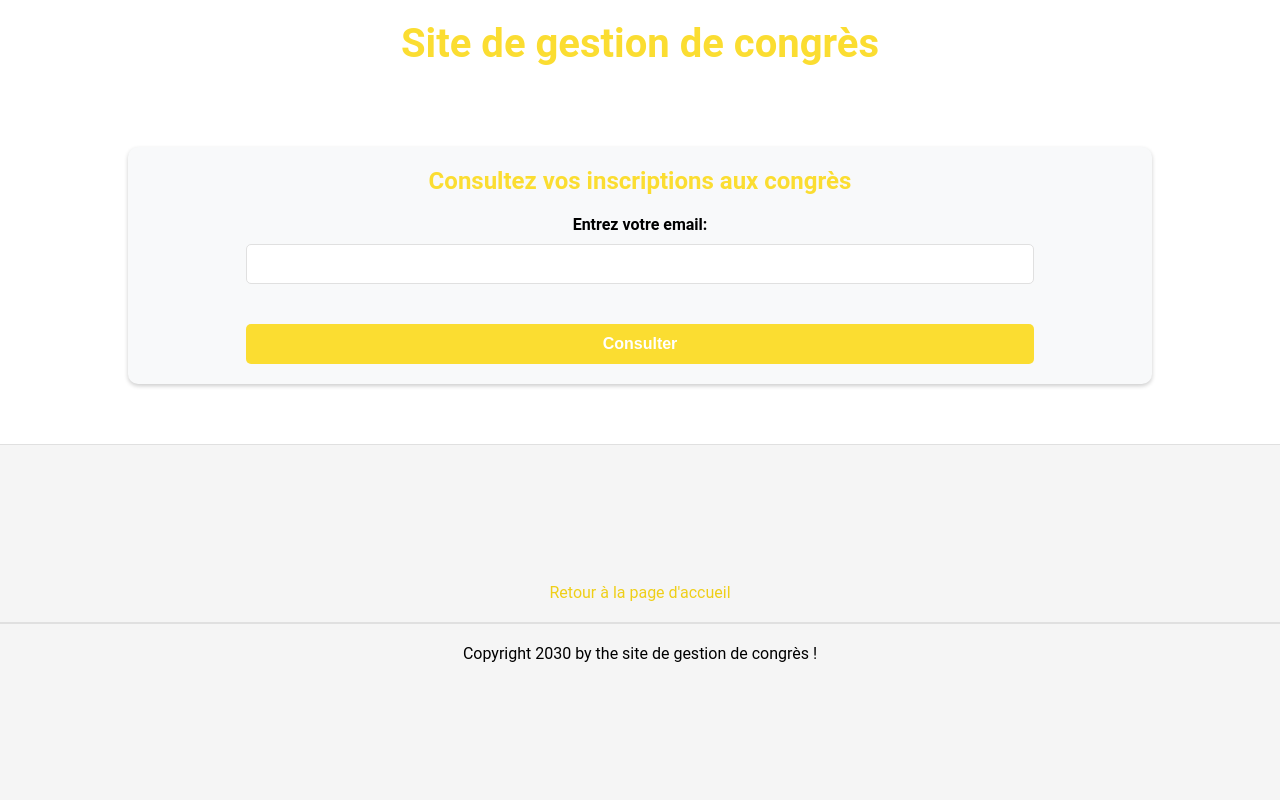
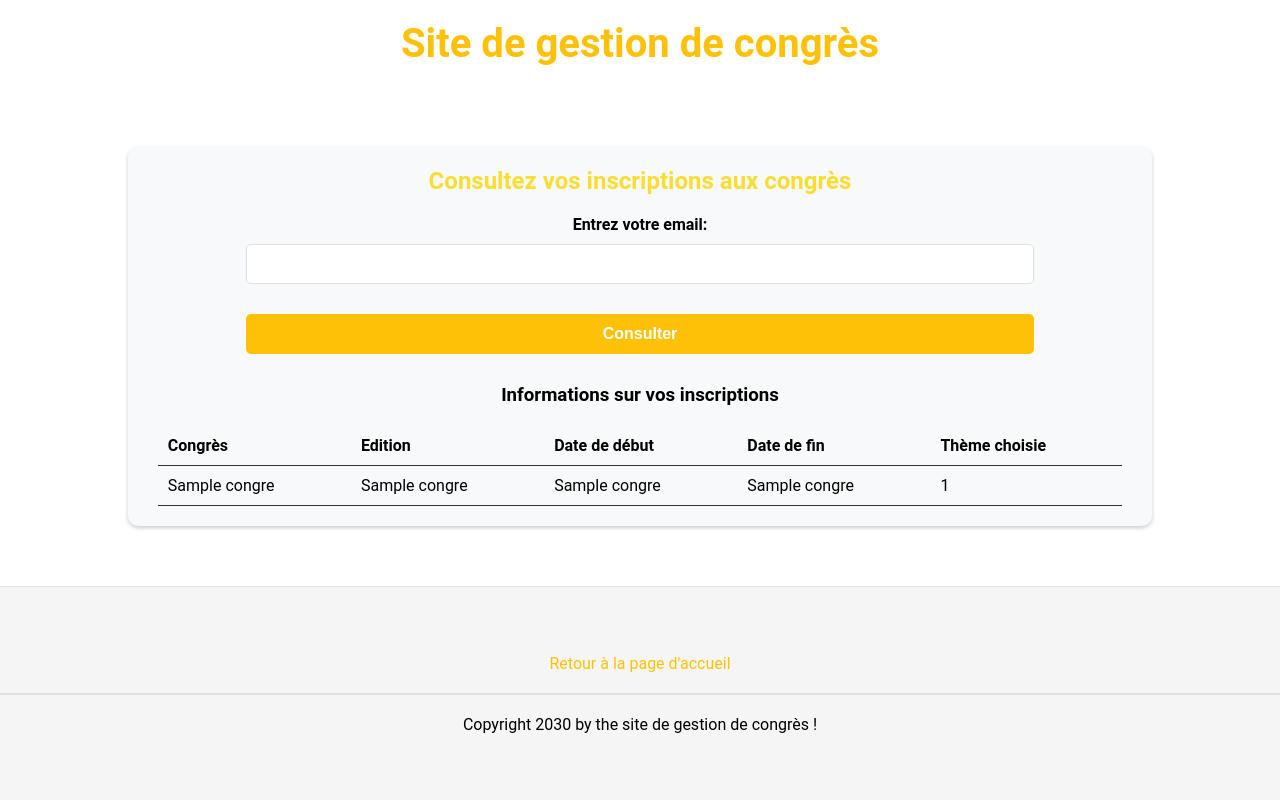
Before and after one commit to EtienneDTS/site_congres, a Flask app: template templates/consultation.html in a window 1280 px wide. Run offline with Flask 3, Linux system fonts and the light colour scheme; the template is opened without the code that fills it: most values are stand-ins (such as "Sample title", 1, 10 or a date in 2020).

Commit message:
changement sur la page consultation

```diff
--- a/app.py
+++ b/app.py
@@ -65,7 +65,6 @@ def inscription():
     query = "select * from statuts"
     result = query_db(connexion, query)
     status = result[0]
-    message = ""
     if request.method == "POST":
         code = request.form.get("cp", "--")
         lastname = request.form.get("lastname")
@@ -102,7 +101,7 @@ def inscription():
         connexion.commit()
         connexion.close()
         return redirect(url_for("confirmation"))
-    return render_template('inscription.html', message="", status=status)
+    return render_template('inscription.html', status=status)
 
 
 @app.route("/confirmation")
@@ -112,7 +111,6 @@ def confirmation():
 
 @app.route("/consultation", methods=['POST', 'GET'])
 def consultation():
-    message = ""
     connexion = create_connexion()
     if request.method == "POST":
         email = request.form.get('email')
@@ -124,19 +122,37 @@ def consultation():
             connexion.close()
             return render_template('consultation.html', message=message)
         codparticipant = result[0][0][0]
-        query = "select codcongres from inscrire where codparticipant = ?"
-        params = str(codparticipant)
+        query = """
+        select c.codcongres, c.titrecongres, c.numeditioncongres, c.dtdebutcongres, c.dtfincongres, t.nomthematique
+        from congres c, inscrire i, participants p, choix_thematiques ct, thematiques t
+        where c.codcongres = i.codcongres
+        and p.codparticipant = i.codparticipant
+        and ct.codparticipant = p.codparticipant
+        and ct.codethematique = t.codethematique
+        and p.codparticipant = ?"""
+        params = [str(codparticipant)]
         result = query_db(connexion, query, params)
-        print(result)
+        data = result[0]
+        column = result[1] # utilise pas car moche demander au prof
+        connexion.close()
         congres_list = []
-        for code in result[0]:
-            query = "select * from congres where codcongres = ?"
-            params = str(code[0])
-            result = query_db(connexion, query, params)
-            print(result[0])
+        congres = [[]]
 
+        for line in data:
+            for word in line[:-1]:
+                congres.append(word)
+            if congres not in congres_list:
+                congres_list.append(congres)
+            congres = [[]]
 
-    return render_template('consultation.html', message=message)
+        for line in data:
+            for congres in congres_list:
+                if line[0] == congres[1]:
+                    congres[0].append(line[-1])
+
+        return render_template('consultation.html', data=congres_list)
+
+    return render_template('consultation.html')
 
 
 if __name__ == "__main__":
--- a/static/base.css
+++ b/static/base.css
@@ -6,7 +6,7 @@
 
 a {
     text-decoration: none;
-    color: #efcf18;
+    color: #ffc107;
 }
 
 ul,
@@ -16,7 +16,7 @@ ol {
 
 h1 {
     font-size: 2.5rem;
-    color: #fbdd31;
+    color: #ffc107;
     margin: 20px 0;
     text-align: center;
 }
--- a/static/consultation.css
+++ b/static/consultation.css
@@ -43,7 +43,7 @@ form input {
 }
 
 form input:focus {
-  border-color: #fbdd31;
+  border-color: #ffc107;
   outline: none;
 }
 
@@ -55,7 +55,7 @@ form button {
   width: 80%;
   height: 40px;
   margin-top: 20px;
-  background-color: #fbdd31;
+  background-color: #ffc107;
   color: white;
   border: none;
   border-radius: 5px;
@@ -63,13 +63,37 @@ form button {
   transition: background-color 0.3s ease;
   cursor: pointer;
   font-weight: bold;
+  transition: box-shadow 0.3s ease;
 }
 
 form button:hover {
-  background-color: #efcf18;
+  box-shadow: 0 0 10px rgba(0, 0, 0, 0.25);
 }
 
 .message {
   color: red;
   margin-top: 10px;
 }
+
+.content {
+  display: flex;
+  flex-direction: column;
+  align-items: center;
+  margin-top: 30px;
+  width: 98%;
+}
+
+.content table {
+  width: 100%;
+  border-collapse: collapse;
+  margin-top: 20px;
+
+
+}
+
+.content table thead th, .content table td {
+  text-align: left;
+  padding: 10px;
+  vertical-align: top;
+  border-bottom: solid 1px #333;
+}
--- a/templates/consultation.html
+++ b/templates/consultation.html
@@ -13,12 +13,44 @@
   <form action="{{url_for('consultation')}}" method="POST">
     <label>Entrez votre email: </label>
     <input type="email" name="email">
+    {% if message %}
     <h3 class="message">{{message}}</h3>
+    {% endif %}
     <button type="submit">Consulter</button>
   </form>
-  {% if data %}
+  {% if data is defined %}
   <div class="content">
-
+    {% if not data %}
+    <h3>Vous n'êtes inscrit à aucun congrès</h3>
+    {% else %}
+    <h3>Informations sur vos inscriptions</h3>
+    <table>
+      <thead>
+        <th>Congrès</th>
+        <th>Edition</th>
+        <th>Date de début</th>
+        <th>Date de fin</th>
+        <th>Thème choisie</th>
+      </thead>
+      <tbody>
+      {% for item in data %}
+      <tr>
+        <td>{{item[2]}}</td>
+        <td>{{item[3]}}</td>
+        <td>{{item[4]}}</td>
+        <td>{{item[5]}}</td>
+        <td>
+          <ul>
+            {% for theme in item[0] %}
+            <li>{{theme}}</li>
+            {% endfor %}
+          </ul>
+        </td>
+      </tr>
+      {% endfor %}
+      </tbody>
+    </table>
+    {% endif %}
   </div>
   {% endif %}
 </div>
```
Also changed, not shown: static/inscription.css (+5 -4 lines), 2 other files.
